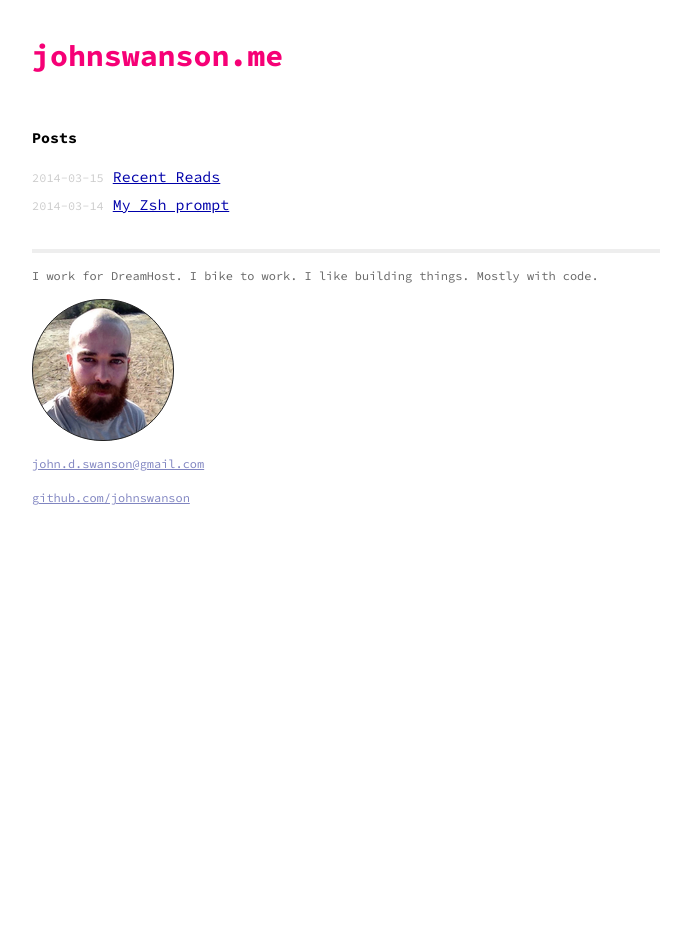
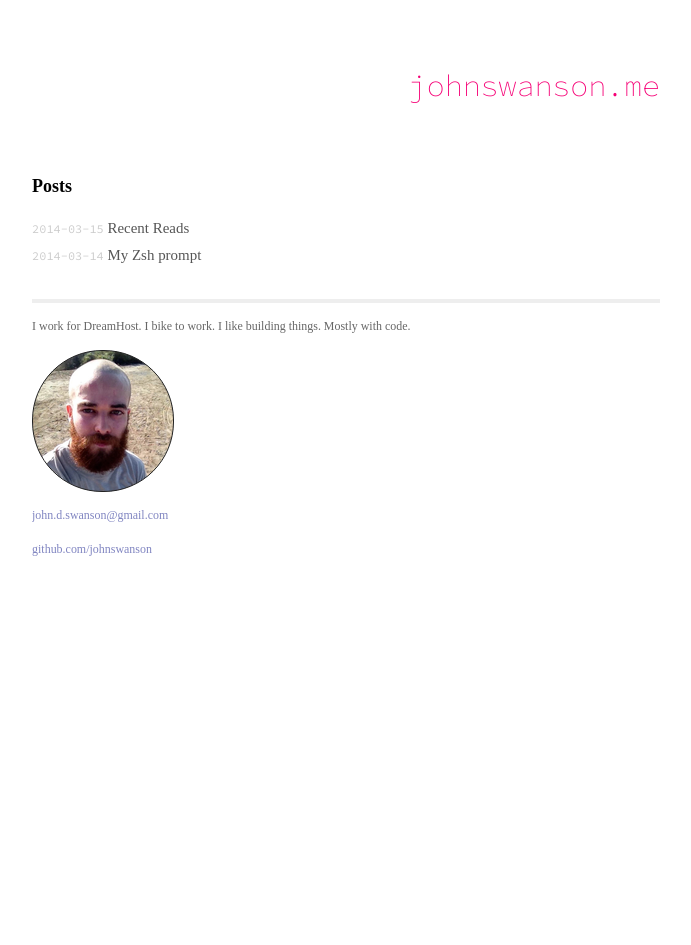
Before and after one commit to johnswanson/johnswanson.me, a Jekyll site: the page built from index.html, in a window 1280 px wide. Shown: the whole page, without its empty margins (294-985 px from the left). Built offline with Jekyll 4.4.1, drawn with Linux system fonts in a browser that asks for light colours; some web fonts are replaced; Markdown is read by kramdown in place of the engine named in the settings.

Commit message:
some style updates

```diff
--- a/_layouts/default.html
+++ b/_layouts/default.html
@@ -18,6 +18,7 @@
     e.textContent = email;
   }
       </script>
+        <link href='http://fonts.googleapis.com/css?family=Droid+Serif:400,700' rel='stylesheet' type='text/css'>
         <link href='http://fonts.googleapis.com/css?family=Source+Code+Pro:200,300,400,500,600,700' rel='stylesheet' type='text/css'>
         <meta charset="utf-8">
         <meta http-equiv="X-UA-Compatible" content="IE=edge,chrome=1">
--- a/css/main.css
+++ b/css/main.css
@@ -14,7 +14,7 @@ html, body { height: 100%; }
 
 body {
   background-color: #FFF;
-  font: 13.34px 'Source Code Pro', sans-serif;
+  font: 13.34px 'Droid Serif', serif;
   font-size: small;
   text-align: center;
 }
@@ -45,7 +45,7 @@ a:visited { color: #a0a; }
 
 .posts span {
   color: #ccc;
-  font-family: "Source Code Pro", "Courier New", monospace;
+  font-family: "Source Code Pro", monospace;
   font-size: 80%;
 }
 
@@ -54,6 +54,22 @@ a:visited { color: #a0a; }
 /* Site
 /*
 /*****************************************************************************/
+
+h1 {
+  margin-top: 1em;
+  font-size: 1.2em;
+}
+
+h2 {
+  font-size: 1.0em;
+}
+
+h3 {
+  font-size: 0.8em;
+}
+h4 {
+  font-size: 0.6em;
+}
 
 .site {
   font-size: 115%;
@@ -64,13 +80,19 @@ a:visited { color: #a0a; }
 }
 
 .header a {
-  font-weight: bold;
+  font-family: "Source Code Pro", monospace;
+  font-weight: 200;
   text-decoration: none;
+}
+
+div.header {
+  text-align: right;
 }
 
 .title {
   display: inline-block;
   margin-bottom: 2em;
+  text-align: right;
   font-size: 2em;
 }
 
@@ -80,15 +102,6 @@ a:visited { color: #a0a; }
 
 .title a:hover {
   color: #AA002A;
-}
-
-.header a.extra {
-  color: #aaa;
-  margin-left: 1em;
-}
-
-.header a.extra:hover {
-  color: #000;
 }
 
 .meta {
@@ -170,3 +183,15 @@ div.circular#me-img {
 .post pre.terminal code {
   background-color: #333;
 }
+
+a {
+  color: #555;
+  text-decoration: none;
+}
+
+a:visited {
+  color: #222;
+}
+a:hover {
+  color: #111;
+}
```
